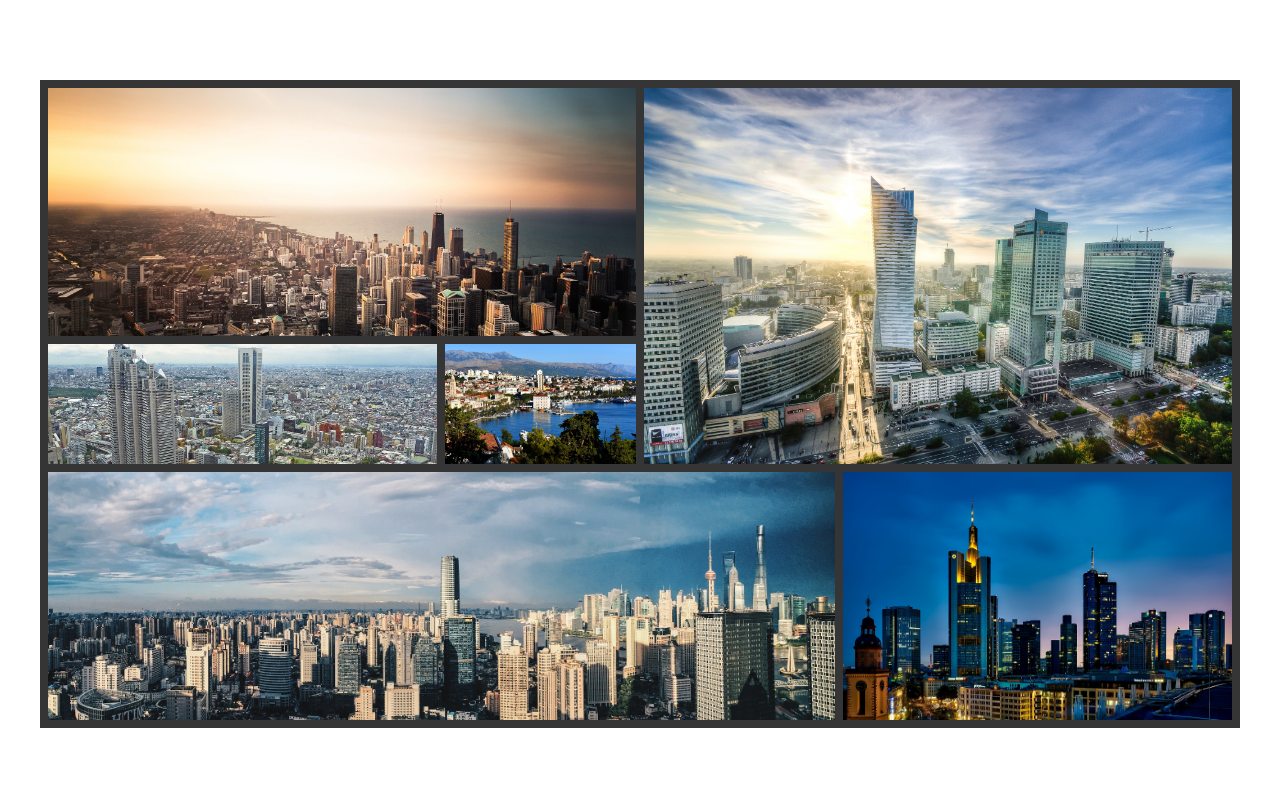
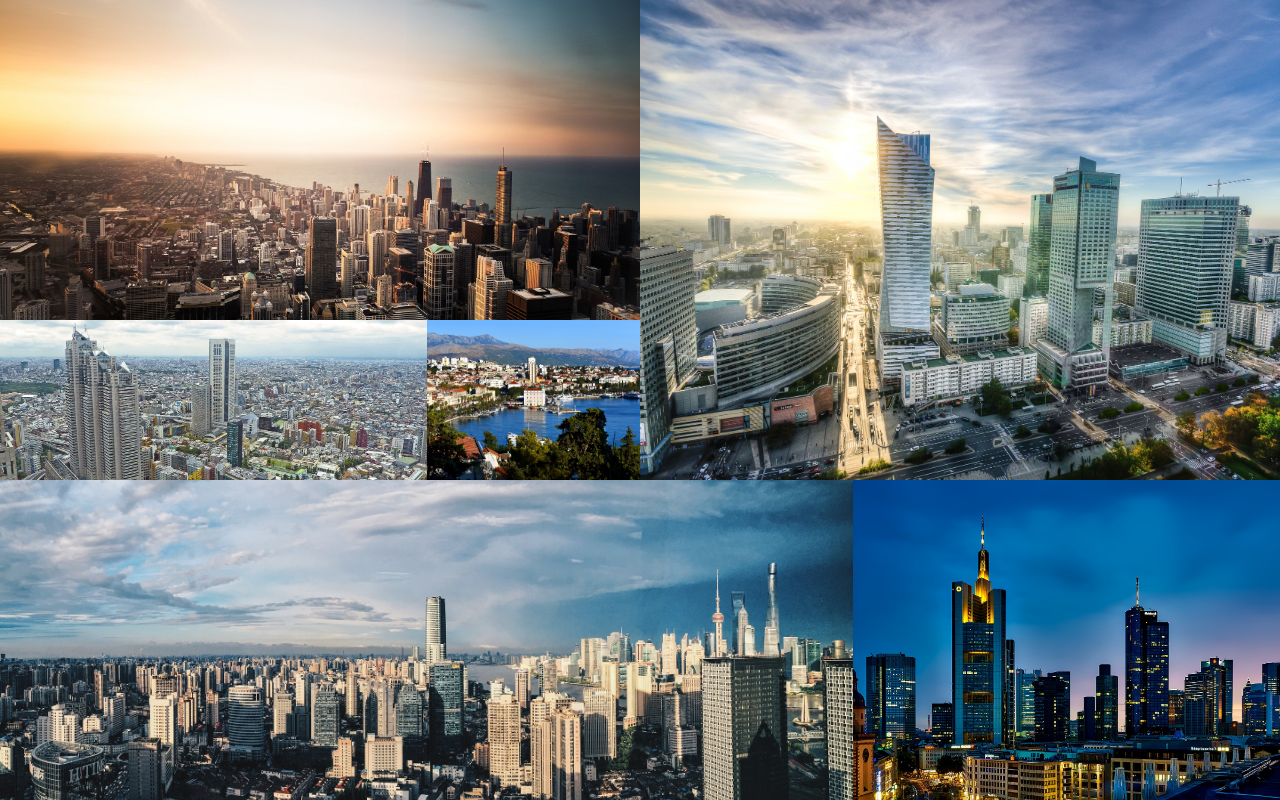
Before and after one commit to kamilpastuszka/responsive-css-grid-gallery, a website: page index.html in a window 1280 px wide. Drawn offline with Linux system fonts and the light colour scheme.

Commit message:
changes to layout

```diff
--- a/index.html
+++ b/index.html
@@ -8,7 +8,6 @@
     <link rel="stylesheet" type="text/css" media="screen" href="/src/css/styles.css" />
   </head>
   <body>
-    <div class="container">
     <section class="gallery">
       <figure class="gallery__item gallery__item--1"><img src="src/images/1-chicago.jpg" alt="chicago" class="gallery_img"/></figure>
       <figure class="gallery__item gallery__item--2"><img src="src/images/2-split.jpg" alt="split" class="gallery_img"/></figure>
@@ -17,5 +16,4 @@
       <figure class="gallery__item gallery__item--5"><img src="src/images/5-frankfurt.jpg" alt="frankfurt" class="gallery_img"/></figure>
       <figure class="gallery__item gallery__item--6"><img src="src/images/6-shanghai.jpg" alt="shanghai" class="gallery_img"><figure>
     </section>
-  </div>
   </body></html>
--- a/src/main.scss
+++ b/src/main.scss
@@ -18,28 +18,12 @@ html {
   font-size: 62.5%;
 }
 
-.container {
-  max-width: 120rem;
-  width: 100%;
-  margin: 0 auto;
-  height: 80vh;
-  justify-content: center;
-  align-items: center;
-  margin-top: 10vh;
-  margin-bottom: 10vh;
-}
-
 .gallery {
-  margin: 3rem auto;
   display: grid;
 
-  // grid-template-columns: repeat(6, 1fr);
   grid-template-columns: repeat(6, minmax(9rem, 1fr));
-  grid-template-rows: repeat(5, 15vh);
+  grid-template-rows: repeat(5, 20vh);
 
-  grid-gap: 0.8rem;
-
-  border: 0.8rem solid var(--primary-color);
   background: var(--primary-color);
 
   &__item {
```
Also changed, not shown: src/css/styles.css.
